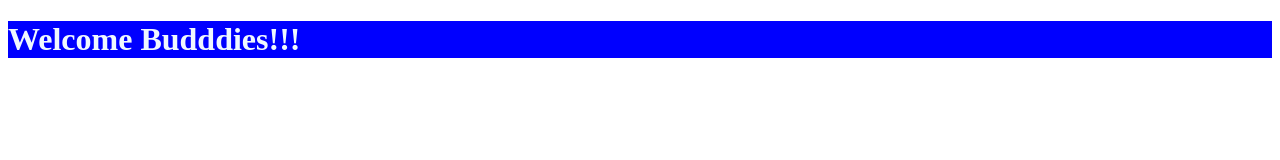
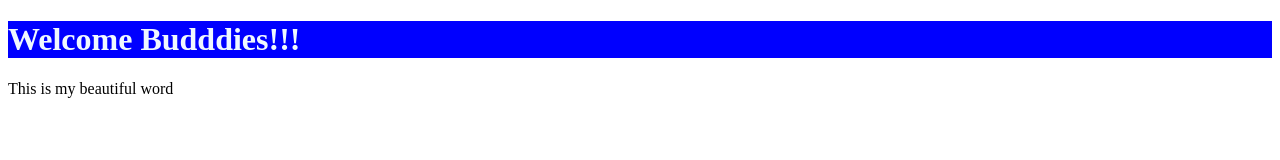
Before and after one commit to MJahanzaibTariq/MC1, a plain HTML site: page prac.html in a window 1280 px wide. Drawn offline with Linux system fonts and the light colour scheme.

Commit message:
new paragraph added

```diff
--- a/prac.html
+++ b/prac.html
@@ -9,5 +9,6 @@
 </head>
 <body>
     <h1>Welcome Budddies!!!</h1>
+    <p>This is  my beautiful word</p>
 </body>
 </html>
```
